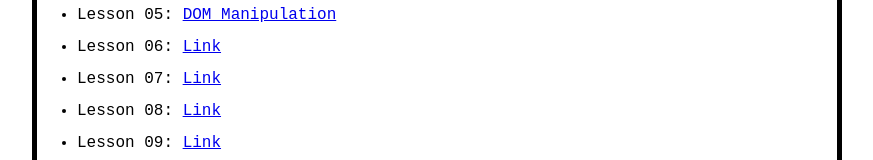
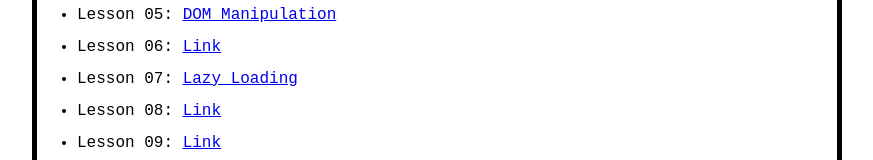
Before and after one commit to ianashby/WDD230, a plain HTML site: page course_portal/index.html in a window 1280 px wide. Shown: the part 635-795 px from the top of the page, without its empty margins (203-1076 px from the left). Drawn offline with nearby package versions, Linux system fonts and the light colour scheme.

Commit message:
Update index.html

```diff
--- a/course_portal/index.html
+++ b/course_portal/index.html
@@ -40,7 +40,7 @@
                     <a href="#">Link</a>
                 </li>
                 <li>Lesson 07:
-                    <a href="#">Link</a>
+                    <a href="../W07/lazy.html">Lazy Loading</a>
                 </li>
                 <li>Lesson 08:
                     <a href="#">Link</a>
```
